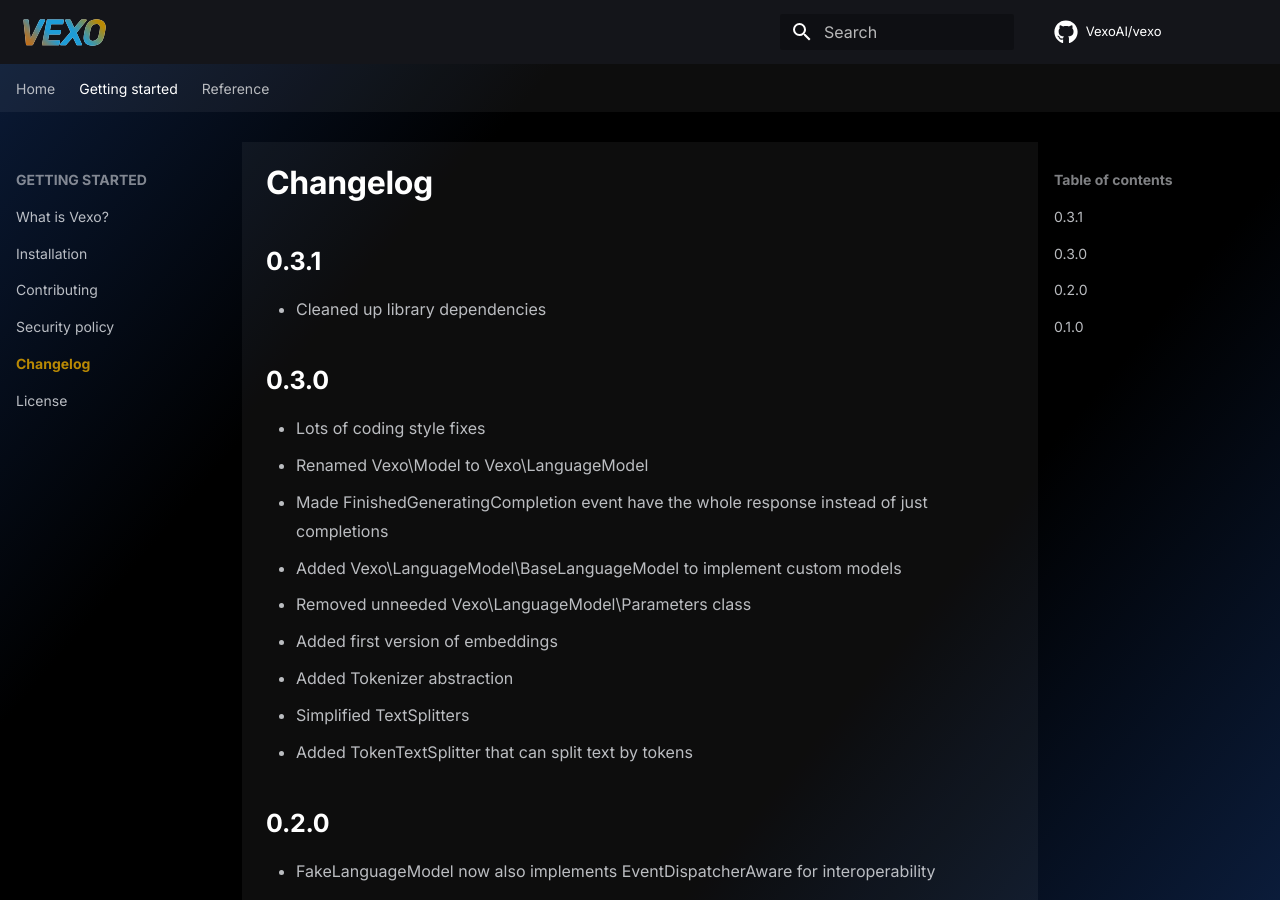
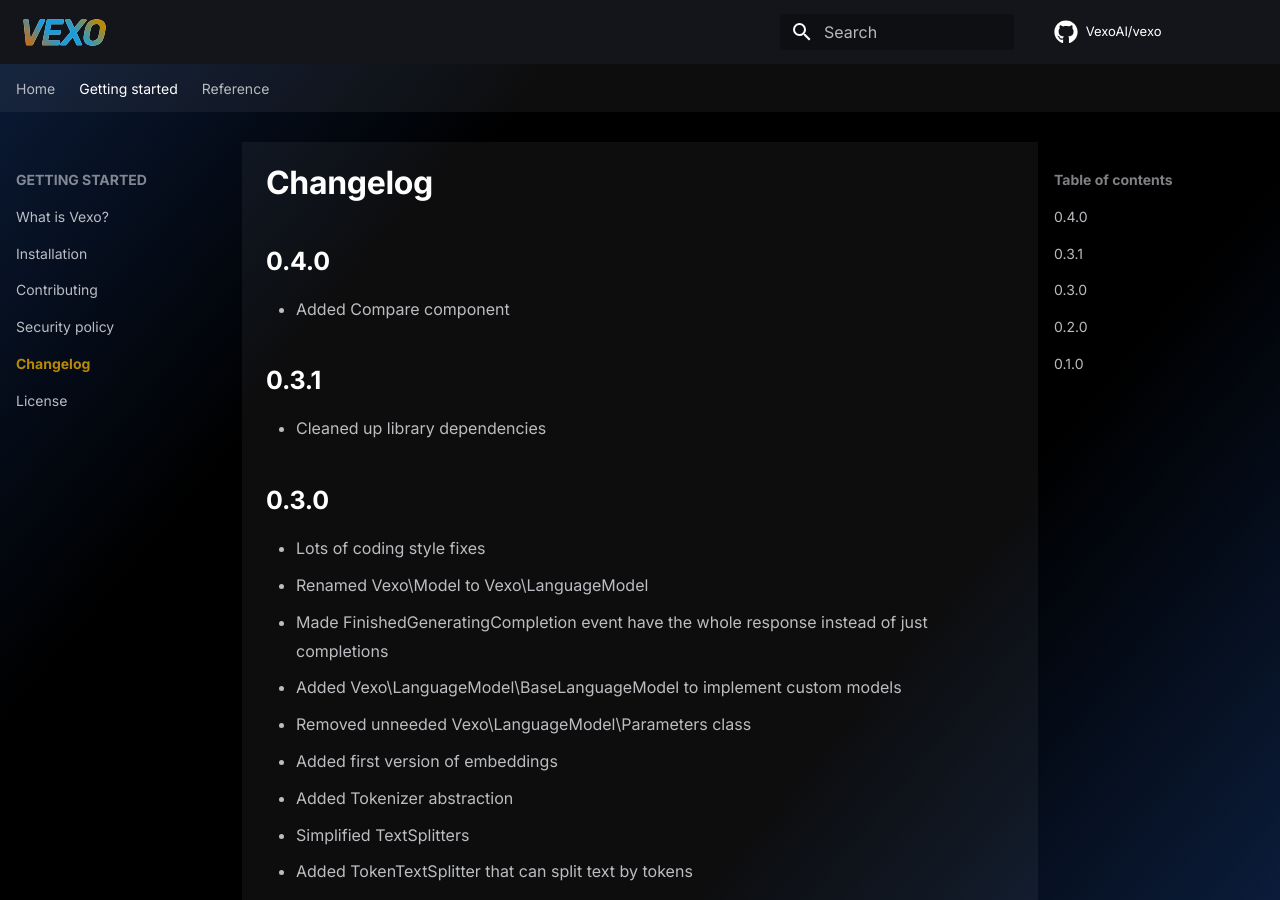
Before and after one commit to VexoAI/documentation, an MkDocs documentation site: the page built from docs/getting-started/changelog.md, in a window 1280 px wide and 900 px high. Built offline with MkDocs 1.6.1 and Material for MkDocs 9.7.7, drawn with Linux system fonts in a browser that asks for light colours; some web fonts are replaced; comment, search, counter and statistics services are not loaded.

Commit message:
Update changelog

```diff
--- a/docs/getting-started/changelog.md
+++ b/docs/getting-started/changelog.md
@@ -1,4 +1,8 @@
 # Changelog
+
+## 0.4.0
+
+* Added Compare component
 
 ## 0.3.1
 
```
